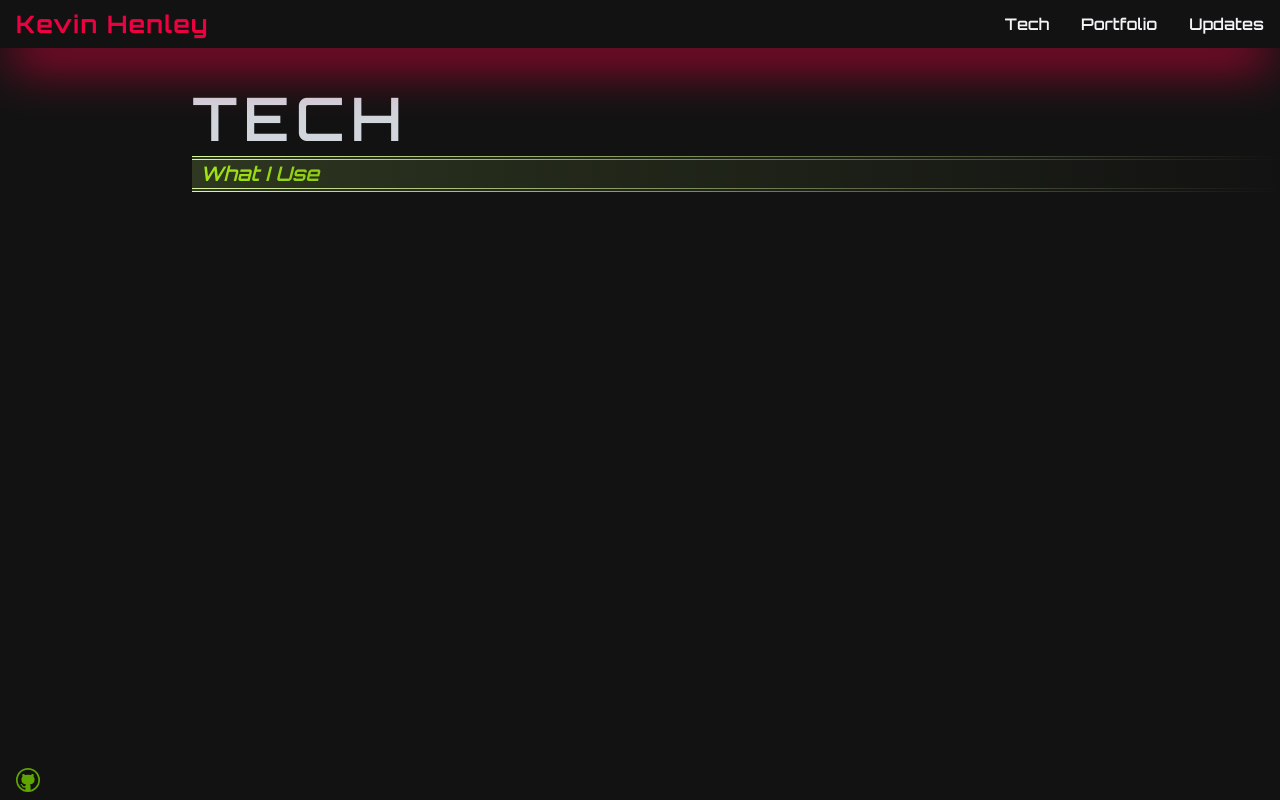
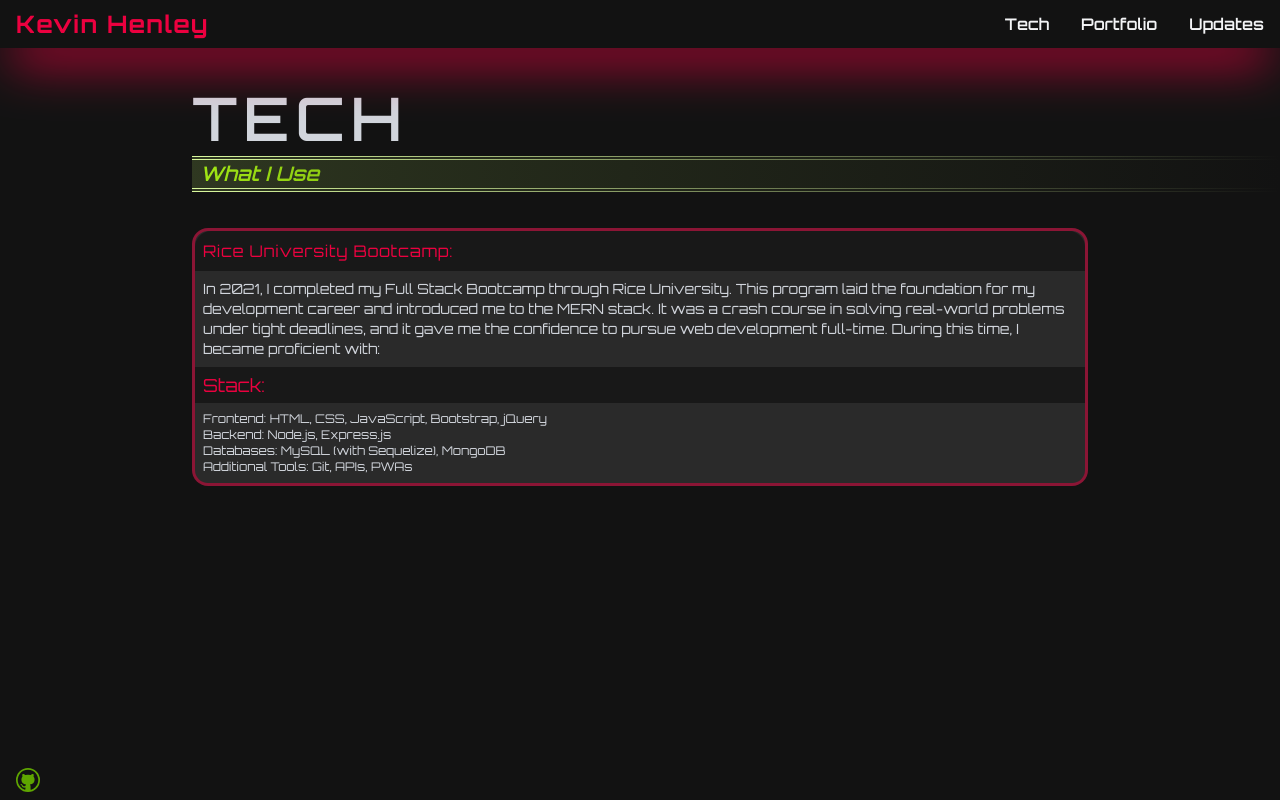
Before and after one commit to KevinHenleyCode/Portfolio-2025, a Next.js app: page /tech in a window 1280 px wide. Built offline with nearby package versions, Linux system fonts and the light colour scheme.

Commit message:
added TechOutline component to house stack info

```diff
--- a/src/app/tech/page.tsx
+++ b/src/app/tech/page.tsx
@@ -1,6 +1,7 @@
 import PaddingContainer from '@/components/containers/PaddingContainer'
+import Title from '@/components/textStanards/Title'
 import SubHeader from '@/components/textStanards/SubHeader'
-import Title from '@/components/textStanards/Title'
+import TechOutline from '@/components/showCasing/TechOutline'
 
 const Tech = () => {
   return (
@@ -9,6 +10,22 @@ const Tech = () => {
         <Title content={'Tech'} />
       </PaddingContainer>
       <SubHeader content={'What I Use'} />
+      <PaddingContainer>
+        <div className='mt-20'>
+          <TechOutline
+            headerContent={'Rice University Bootcamp:'}
+            summaryContent={
+              'In 2021, I completed my Full Stack Bootcamp through Rice University. This program laid the foundation for my development career and introduced me to the MERN stack. It was a crash course in solving real-world problems under tight deadlines, and it gave me the confidence to pursue web development full-time. During this time, I became proficient with:'
+            }
+            stackContent={[
+              'Frontend: HTML, CSS, JavaScript, Bootstrap, jQuery',
+              'Backend: Node.js, Express.js',
+              'Databases: MySQL (with Sequelize), MongoDB',
+              'Additional Tools: Git, APIs, PWAs',
+            ]}
+          />
+        </div>
+      </PaddingContainer>
     </div>
   )
 }
--- /dev/null
+++ b/src/components/showCasing/TechOutline.tsx
@@ -0,0 +1,32 @@
+interface TechOutlineProps {
+  headerContent: string
+  summaryContent: string
+  stackContent: string[]
+}
+
+const TechOutline = ({
+  headerContent,
+  summaryContent,
+  stackContent,
+}: TechOutlineProps) => {
+  return (
+    <section className='w-full rounded-2xl border-3 border-rose-600/50 bg-white/10'>
+      <h3 className='bg-custom-dark/70 rounded-t-2xl p-2 tracking-wider text-rose-600'>
+        {headerContent}
+      </h3>
+      <article className='p-2 text-sm'>{summaryContent}</article>
+      <aside className=''>
+        <h4 className='bg-custom-dark/70 px-2 py-1 text-lg text-rose-600'>
+          Stack:
+        </h4>
+        <ul className='p-2 text-xs'>
+          {stackContent.map((listItem) => (
+            <li key={listItem}>{listItem}</li>
+          ))}
+        </ul>
+      </aside>
+    </section>
+  )
+}
+
+export default TechOutline
```
